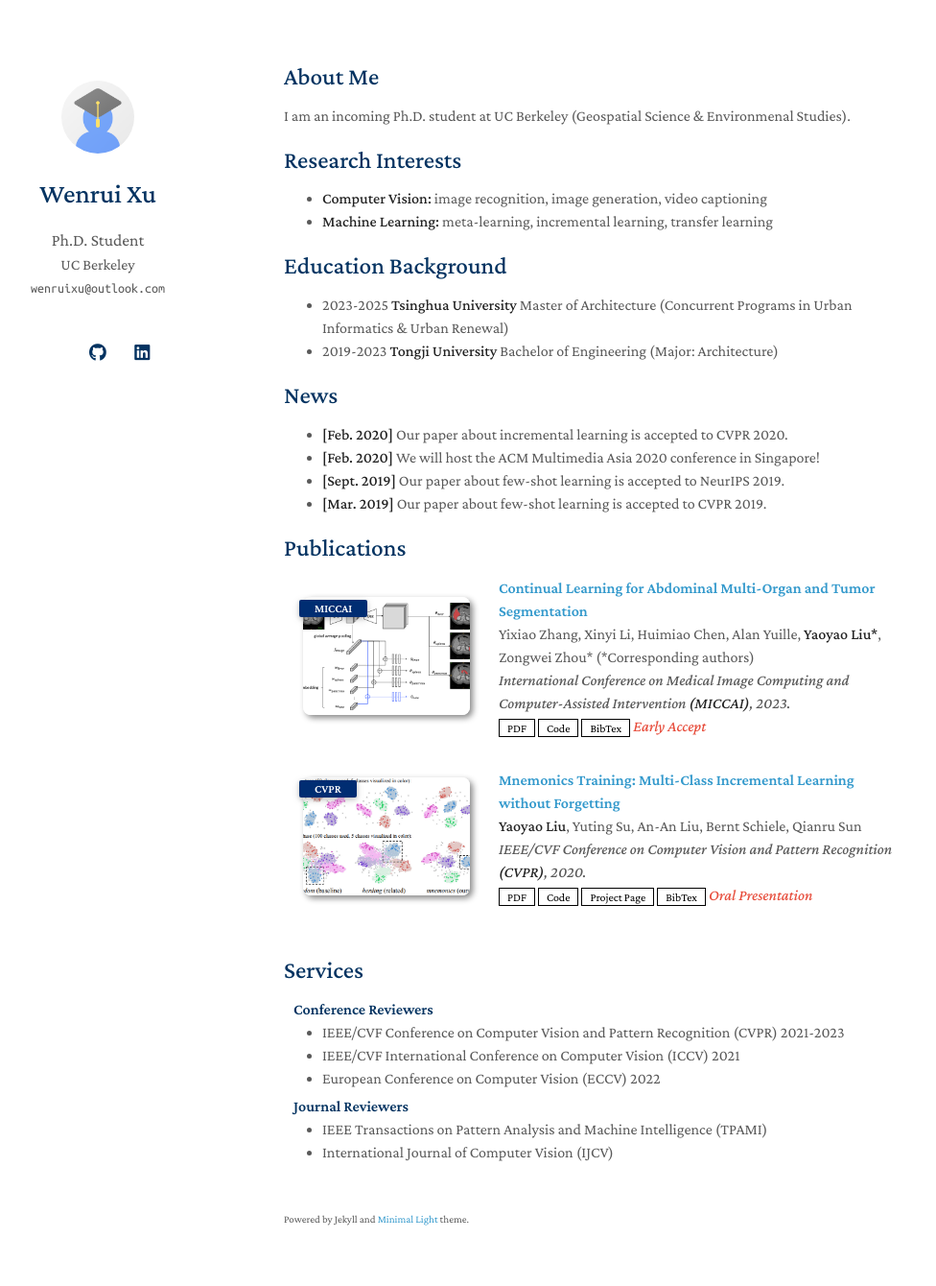
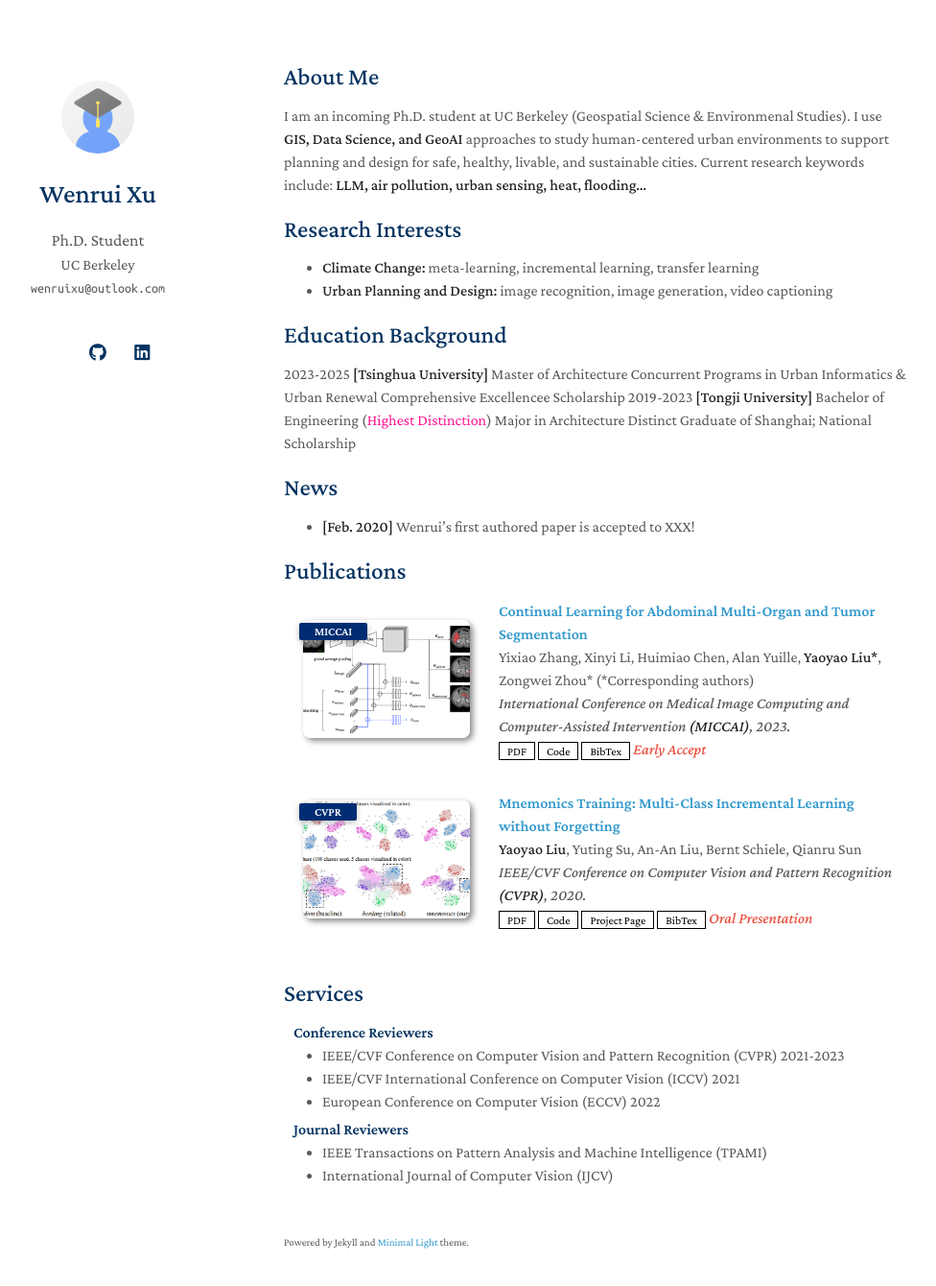
Before and after one commit to ruaruaxu/ruaruaxu.github.io, a Jekyll site: the page built from index.md, in a window 1280 px wide and 1375 px high. Shown: the top 1340 px of the window at 96% size, without its empty margins (174-1150 px from the left). Built offline with Jekyll 4.4.1, drawn with Linux system fonts in a browser that asks for light colours; a style sheet for code colours, icons or effects is not loaded; our own code applies the rules of GitHub Pages for plain Markdown files.

Commit message:
Update index.md

```diff
--- a/index.md
+++ b/index.md
@@ -5,24 +5,27 @@ layout: homepage
 ## About Me
 
 I am an incoming Ph.D. student at UC Berkeley (Geospatial Science & Environmenal Studies).
+I use **GIS, Data Science, and GeoAI** approaches to study human-centered urban environments to support planning and design for safe, healthy, livable, and sustainable cities. Current research keywords include: **LLM, air pollution, urban sensing, heat, flooding...**
 
 ## Research Interests
 
-- **Computer Vision:** image recognition, image generation, video captioning
-- **Machine Learning:** meta-learning, incremental learning, transfer learning
+- **Climate Change:** meta-learning, incremental learning, transfer learning
+- **Urban Planning and Design:** image recognition, image generation, video captioning
 
 ## Education Background
 
-- 2023-2025  **Tsinghua University**  Master of Architecture (Concurrent Programs in Urban Informatics & Urban Renewal)
-- 2019-2023  **Tongji University**  Bachelor of Engineering (Major: Architecture)
-
+2023-2025  **[Tsinghua University]**  Master of Architecture
+           Concurrent Programs in Urban Informatics & Urban Renewal
+           Comprehensive Excellencee Scholarship
+2019-2023  **[Tongji University]**  Bachelor of Engineering (<font color=DeepPink>Highest Distinction</font>)
+           Major in Architecture
+           Distinct Graduate of Shanghai; National Scholarship
 
 ## News
 
-- **[Feb. 2020]** Our paper about incremental learning is accepted to CVPR 2020.
-- **[Feb. 2020]** We will host the ACM Multimedia Asia 2020 conference in Singapore!
-- **[Sept. 2019]** Our paper about few-shot learning is accepted to NeurIPS 2019.
-- **[Mar. 2019]** Our paper about few-shot learning is accepted to CVPR 2019.
+- **[Feb. 2020]** Wenrui's first authored paper is accepted to XXX!
+
+
 
 {% include_relative _includes/publications.md %}
 
```
